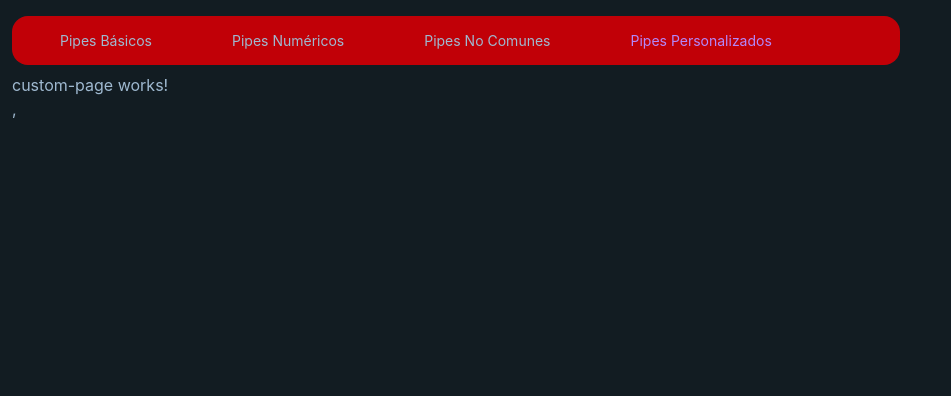
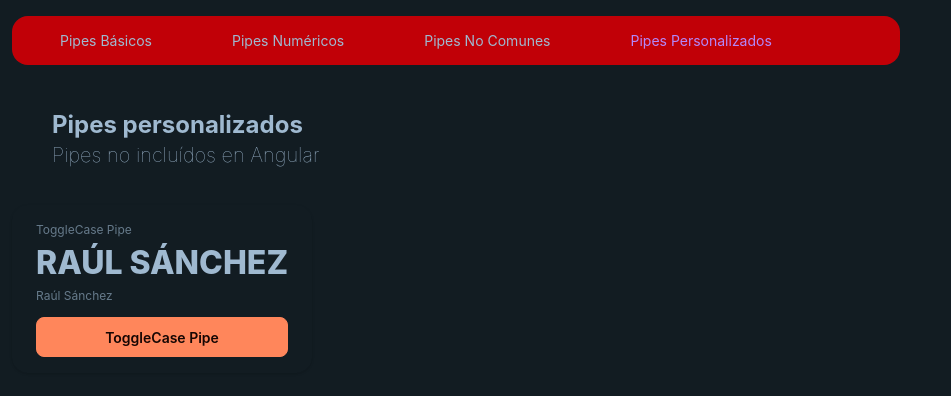
Before and after one commit to raulsr92/project-raulsanz-pipes, an Angular app: page /custom in a window 1280 px wide. Shown: the top 396 px of the page, without its empty margins (0-951 px from the left). Built offline with nearby package versions, Linux system fonts and the light colour scheme.

Commit message:
CLase 169 Pipe Personalizado - ToggleCase

```diff
--- a/src/app/pages/custom-page/custom-page.html
+++ b/src/app/pages/custom-page/custom-page.html
@@ -1 +1,23 @@
-<p>custom-page works!</p>,
+<section class="mx-10 my-9">
+  <h1 class="text-2xl font-bold">Pipes personalizados</h1>
+  <h3 class="text-xl font-thin">Pipes no incluídos en Angular</h3>
+
+</section>
+
+<div>
+
+  <div class="stats shadow">
+    <div class="stat">
+      <div class="stat-title">ToggleCase Pipe</div>
+      <div class="stat-value">{{name() | toggleCase: upperCase()}}</div>
+      <div class="stat-desc">{{name()}}</div>
+
+      <button
+        class="btn btn-primary mt-3"
+        (click)="onToggle()">
+        ToggleCase Pipe
+      </button>
+    </div>
+  </div>
+
+</div>
--- a/src/app/pages/custom-page/custom-page.ts
+++ b/src/app/pages/custom-page/custom-page.ts
@@ -1,8 +1,21 @@
-import { Component } from '@angular/core';
+import { Component, signal } from '@angular/core';
+import { ToggleCasePipe } from '../../pipes/toggle-case.pipe';
+
 
 @Component({
   selector: 'app-custom-page',
-  imports: [],
+  imports: [ToggleCasePipe],
   templateUrl: './custom-page.html',
 })
-export default class CustomPage {}
+export default class CustomPage {
+
+  name = signal('Raúl Sánchez')
+
+  upperCase = signal(true)
+
+  onToggle(){
+    this.upperCase.update(prev => !prev)
+  }
+
+
+}
--- /dev/null
+++ b/src/app/pipes/toggle-case.pipe.ts
@@ -0,0 +1,16 @@
+
+import { Pipe, PipeTransform } from '@angular/core';
+
+@Pipe({
+  name: 'toggleCase'   // Raul | toggleCase (así se usaría)
+})
+
+export class ToggleCasePipe implements PipeTransform {
+
+  transform(value: string, upper:boolean=true): string {
+
+    console.log({value, upper})
+
+    return upper ? value.toUpperCase() : value.toLocaleLowerCase()
+  }
+}
```
